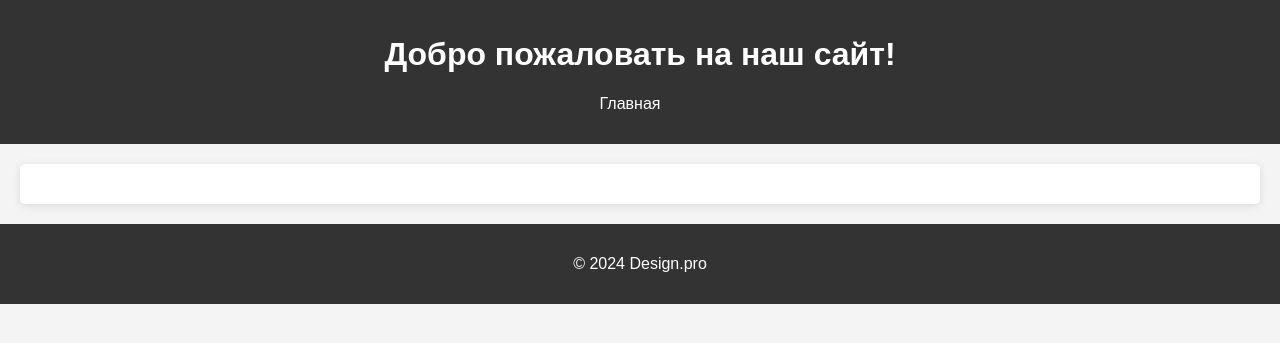
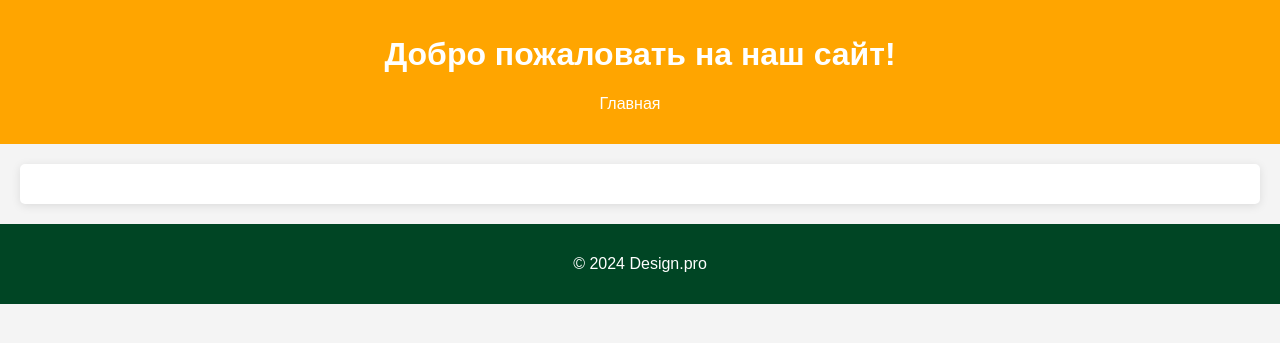
Before and after one commit to AR13987/Rudy_Design.pro, a Django app: template designproject/designapp/templates/base.html in a window 1280 px wide. Shown: the top 343 px of the page. Run offline with Django 5.2, Linux system fonts and the light colour scheme; the template is opened without the code that fills it, so the values that code supplies are empty.

Commit message:
Guest functions

```diff
--- a/designproject/designapp/static/css/style.css
+++ b/designproject/designapp/static/css/style.css
@@ -8,7 +8,7 @@ body {
 }
 
 header {
-    background-color: #333;
+    background-color: #FFA500;
     color: #fff;
     padding: 15px 20px;
     text-align: center;
@@ -83,7 +83,7 @@ main {
 footer {
     text-align: center;
     padding: 15px 0;
-    background-color: #333;
+    background-color: #004524;
     color: white;
     position: relative; /* Чтобы подвал оставался внизу страницы */
 }
--- a/designproject/designproject/settings.py
+++ b/designproject/designproject/settings.py
@@ -27,6 +27,9 @@ DEBUG = True
 
 ALLOWED_HOSTS = []
 
+import os
+MEDIA_URL = '/media/'
+MEDIA_ROOT = os.path.join(BASE_DIR, 'media')
 
 # Application definition
 
@@ -55,7 +58,7 @@ ROOT_URLCONF = 'designproject.urls'
 TEMPLATES = [
     {
         'BACKEND': 'django.template.backends.django.DjangoTemplates',
-        'DIRS': [],
+        'DIRS': [os.path.join(BASE_DIR, 'templates')],
         'APP_DIRS': True,
         'OPTIONS': {
             'context_processors': [
--- a/designproject/designproject/urls.py
+++ b/designproject/designproject/urls.py
@@ -37,3 +37,8 @@ urlpatterns += [
 from django.conf import settings
 from django.conf.urls.static import static
 urlpatterns += static(settings.STATIC_URL, document_root=settings.STATIC_ROOT)
+
+
+urlpatterns += [
+    path('accounts/', include('django.contrib.auth.urls')),
+]
```
